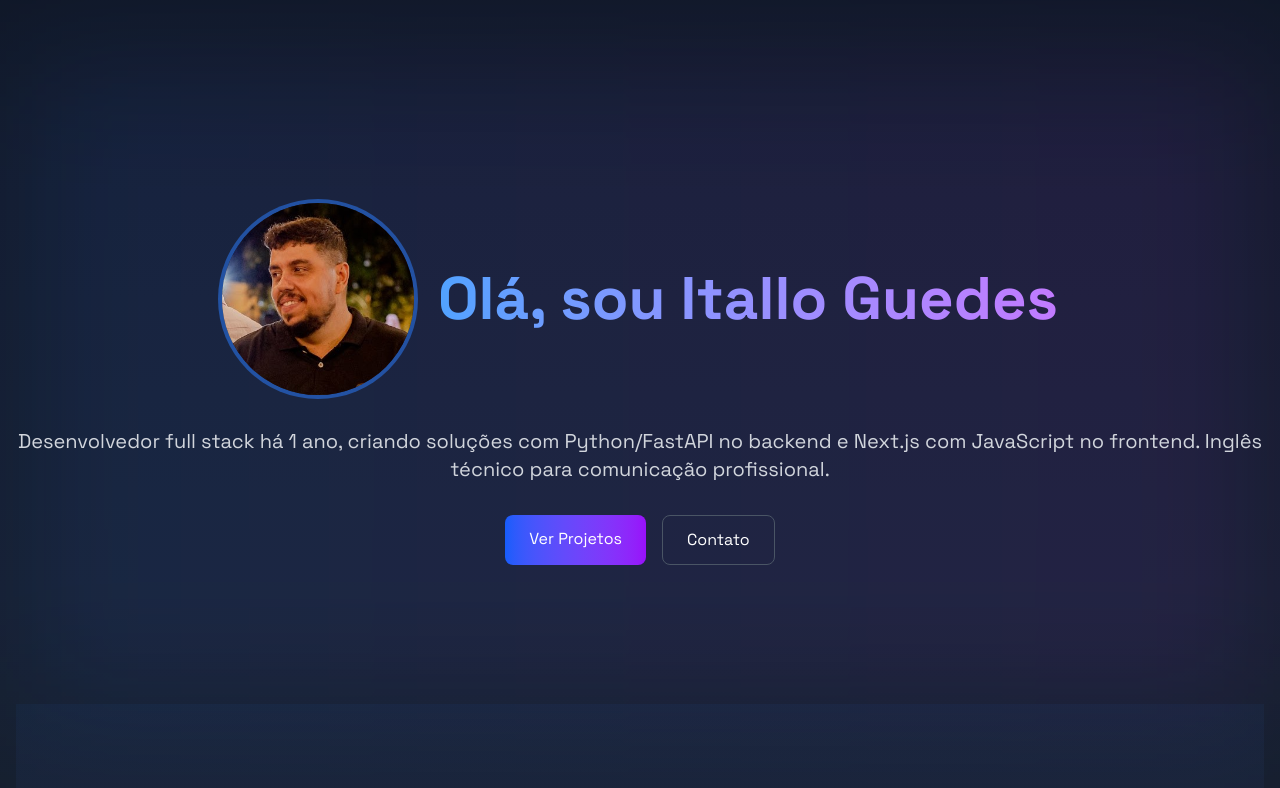
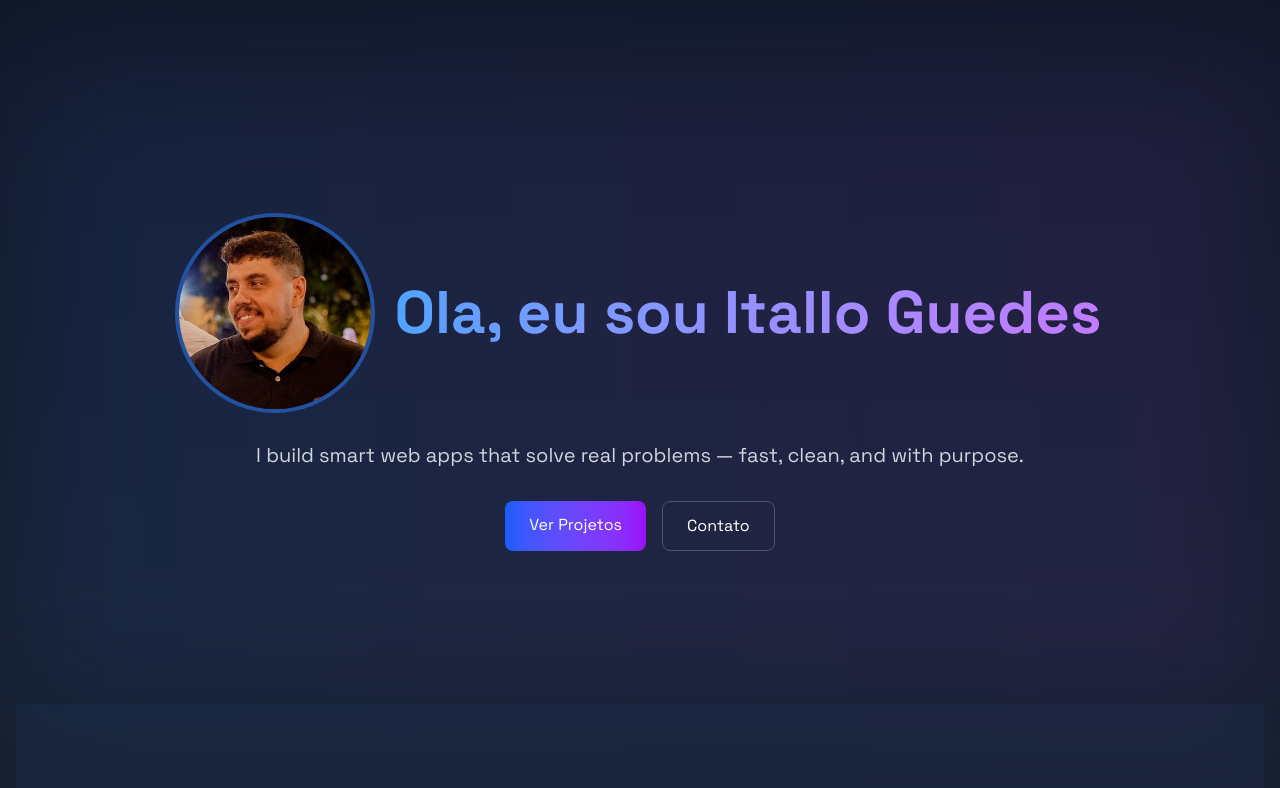
Before and after one commit to italloguedes/portifolioatualizado, a Next.js app: page / in a window 1280 px wide. Shown: the top 788 px of the page. Built offline with nearby package versions, Linux system fonts and the light colour scheme.

Commit message:
nova atualizacao page.tsx

```diff
--- a/src/app/page.tsx
+++ b/src/app/page.tsx
@@ -19,11 +19,11 @@ export default function Home() {
               />
             </div>
             <h1 className="text-6xl font-bold bg-clip-text text-transparent bg-gradient-to-r from-blue-400 to-purple-400">
-              Olá, sou Itallo Guedes
+              Ola, eu sou Itallo Guedes
             </h1>
           </div>
           <p className="text-xl text-gray-300 mb-8">
-            Desenvolvedor full stack há 1 ano, criando soluções com Python/FastAPI no backend e Next.js com JavaScript no frontend. Inglês técnico para comunicação profissional.
+            I build smart web apps that solve real problems — fast, clean, and with purpose.
           </p>
           <div className="flex gap-4">
             <Link
```
